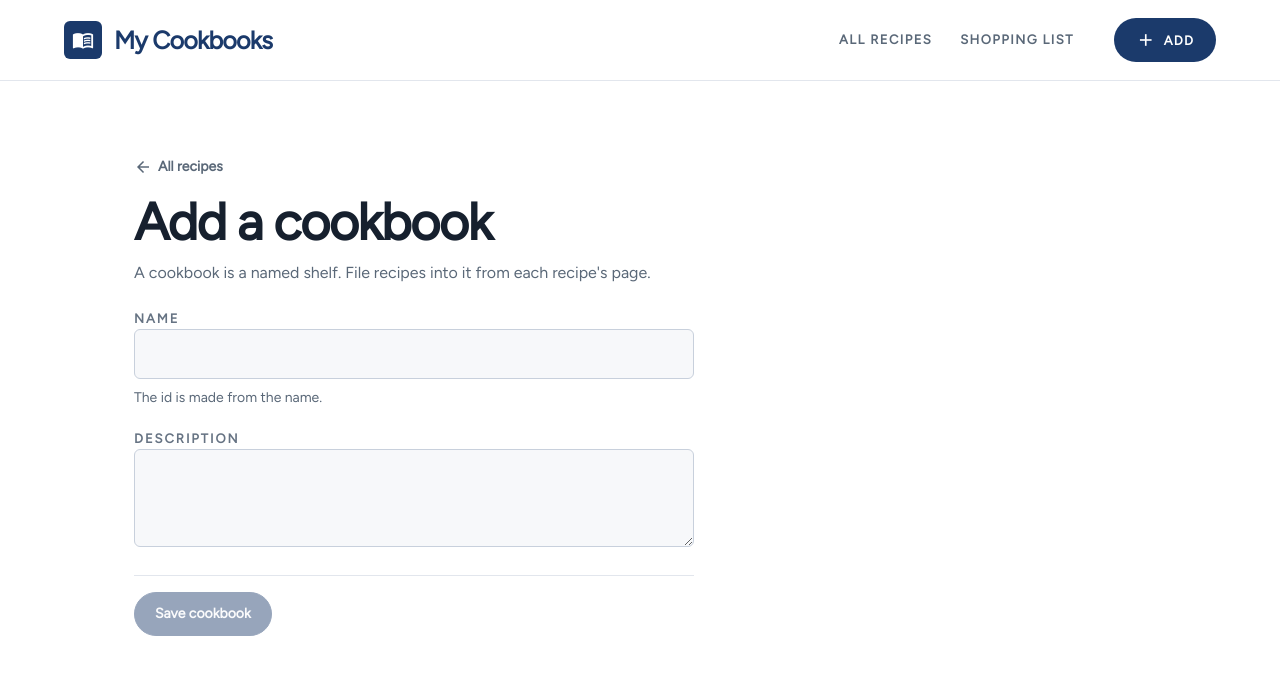
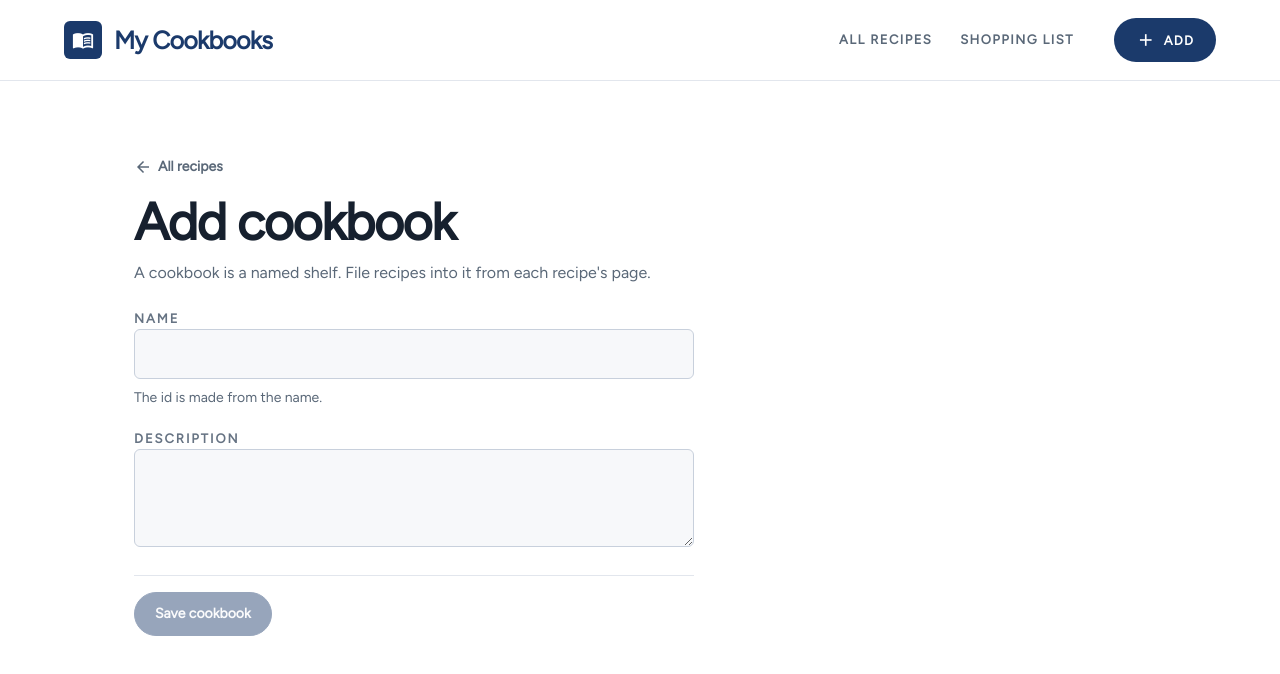
Before and after one commit to shinkhouse/cookbook, an Angular app: page /cookbook/cookbooks/new in a window 1280 px wide. Shown: the top 674 px of the page. Built offline with nearby package versions, Linux system fonts and the light colour scheme; no server answers.

Commit message:
Shorter labels: Add recipe, Add cookbook
Tab titles, headings and links lose the article; a library style and a
token are tuned to match.

```diff
--- a/src/app/app.routes.ts
+++ b/src/app/app.routes.ts
@@ -5,7 +5,7 @@ import { RecipeStore } from './core/stores/recipe.store';
 /**
  * Names the tab after the recipe. Without this the routes that carry no title
  * kept whatever the previous page set, so opening a recipe from the create flow
- * left the tab reading "Add a recipe". It waits for the collection so a
+ * left the tab reading "Add recipe". It waits for the collection so a
  * reload on a recipe URL gets the recipe's name rather than the fallback.
  */
 const recipeTitle =
@@ -41,14 +41,14 @@ export const routes: Routes = [
     canMatch: [() => inject(RecipeStore).writable || inject(Router).createUrlTree(['/'])],
     loadComponent: () =>
       import('./pages/create-recipe/create-recipe.component').then((m) => m.CreateRecipeComponent),
-    title: 'Add a recipe',
+    title: 'Add recipe',
   },
   {
     path: 'cookbooks/new',
     canMatch: [() => inject(RecipeStore).writable || inject(Router).createUrlTree(['/'])],
     loadComponent: () =>
       import('./pages/create-cookbook/create-cookbook.component').then((m) => m.CreateCookbookComponent),
-    title: 'Add a cookbook',
+    title: 'Add cookbook',
   },
   {
     path: 'cookbooks',
--- a/src/app/pages/create-cookbook/create-cookbook.component.html
+++ b/src/app/pages/create-cookbook/create-cookbook.component.html
@@ -4,7 +4,7 @@
       <mat-icon fontIcon="arrow_back" aria-hidden="true" />
       All recipes
     </a>
-    <h1>Add a cookbook</h1>
+    <h1>Add cookbook</h1>
     <p class="lede">A cookbook is a named shelf. File recipes into it from each recipe's page.</p>
   </header>
 
--- a/src/app/pages/library/library.component.scss
+++ b/src/app/pages/library/library.component.scss
@@ -1,7 +1,7 @@
 .library {
     max-width: var(--max-library);
     margin: 0 auto;
-    padding: var(--pad-section);
+    padding: 48px 64px;
 }
 
 .library-head {
--- a/src/app/pages/manage-cookbooks/manage-cookbooks.component.html
+++ b/src/app/pages/manage-cookbooks/manage-cookbooks.component.html
@@ -68,6 +68,6 @@
 
   <a class="add" routerLink="/cookbooks/new">
     <mat-icon fontIcon="add" aria-hidden="true" />
-    Add a cookbook
+    Add cookbook
   </a>
 </div>
--- a/src/app/pages/manage-cookbooks/manage-cookbooks.component.scss
+++ b/src/app/pages/manage-cookbooks/manage-cookbooks.component.scss
@@ -1,4 +1,4 @@
-// Laid out like Add a cookbook, its neighbour: same column, head and fields.
+// Laid out like Add cookbook, its neighbour: same column, head and fields.
 .manage {
     max-width: var(--max-detail);
     margin: 0 auto;
--- a/src/app/pages/recipe-detail/recipe-detail.component.html
+++ b/src/app/pages/recipe-detail/recipe-detail.component.html
@@ -211,7 +211,7 @@
         <section class="cookbooks-panel" aria-labelledby="cookbooks-title">
           <h2 id="cookbooks-title" class="label">Cookbooks</h2>
           @if (cookbooks.cookbooks().length === 0) {
-            <a class="link-button" routerLink="/cookbooks/new">Add a cookbook</a>
+            <a class="link-button" routerLink="/cookbooks/new">Add cookbook</a>
           } @else {
             <ul>
               @for (row of cookbookRows(); track row.key) {
--- a/src/styles/_tokens.scss
+++ b/src/styles/_tokens.scss
@@ -77,7 +77,7 @@
     --shadow-lift: 0 4px 8px rgb(22 32 46 / 0.06), 0 18px 40px rgb(22 32 46 / 0.1);
 
     // ---- Spacing --------------------------------------------------------
-    --pad-section: clamp(24px, 5vw, 64px);
+    --pad-section: clamp(16px, 5vw, 64px);
     --gutter: clamp(16px, 4vw, 40px);
     --grid-gap: clamp(18px, 2.4vw, 28px);
 
```
Also changed, not shown: 1 other file (tests, documents, lock files or other folders).
